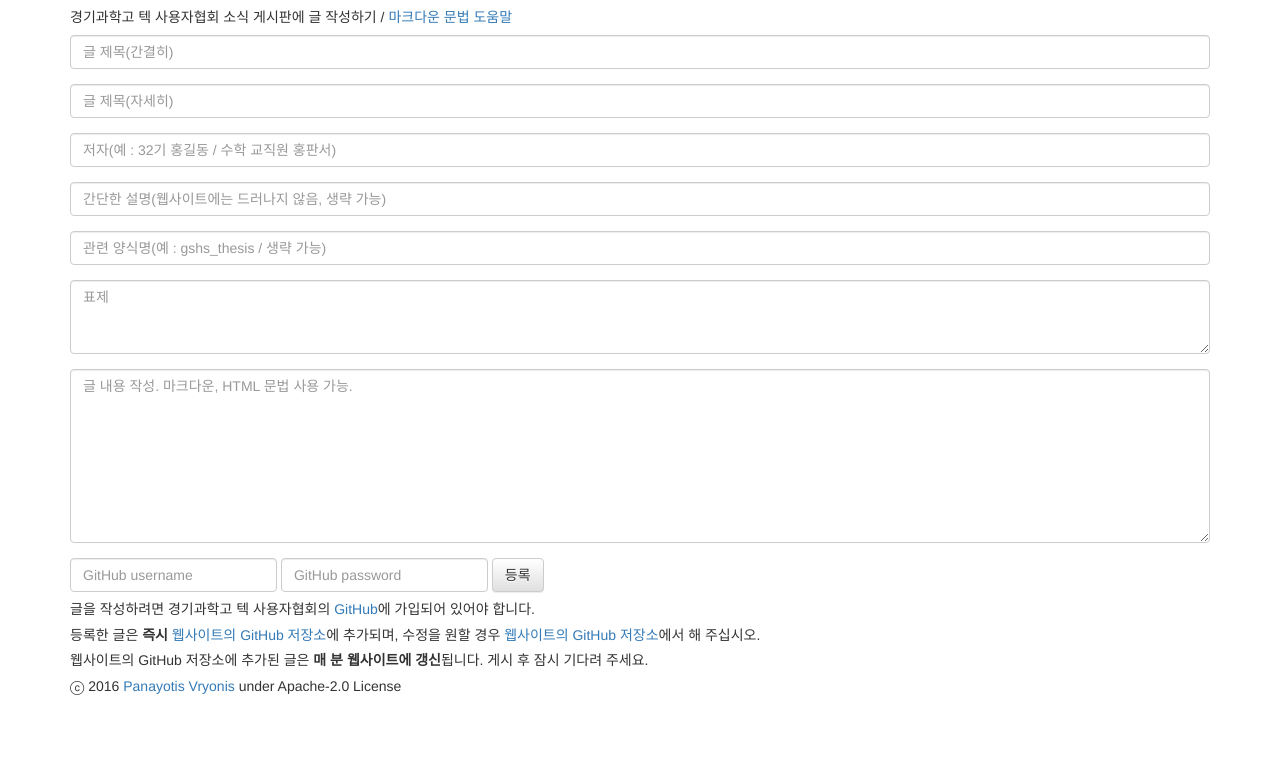
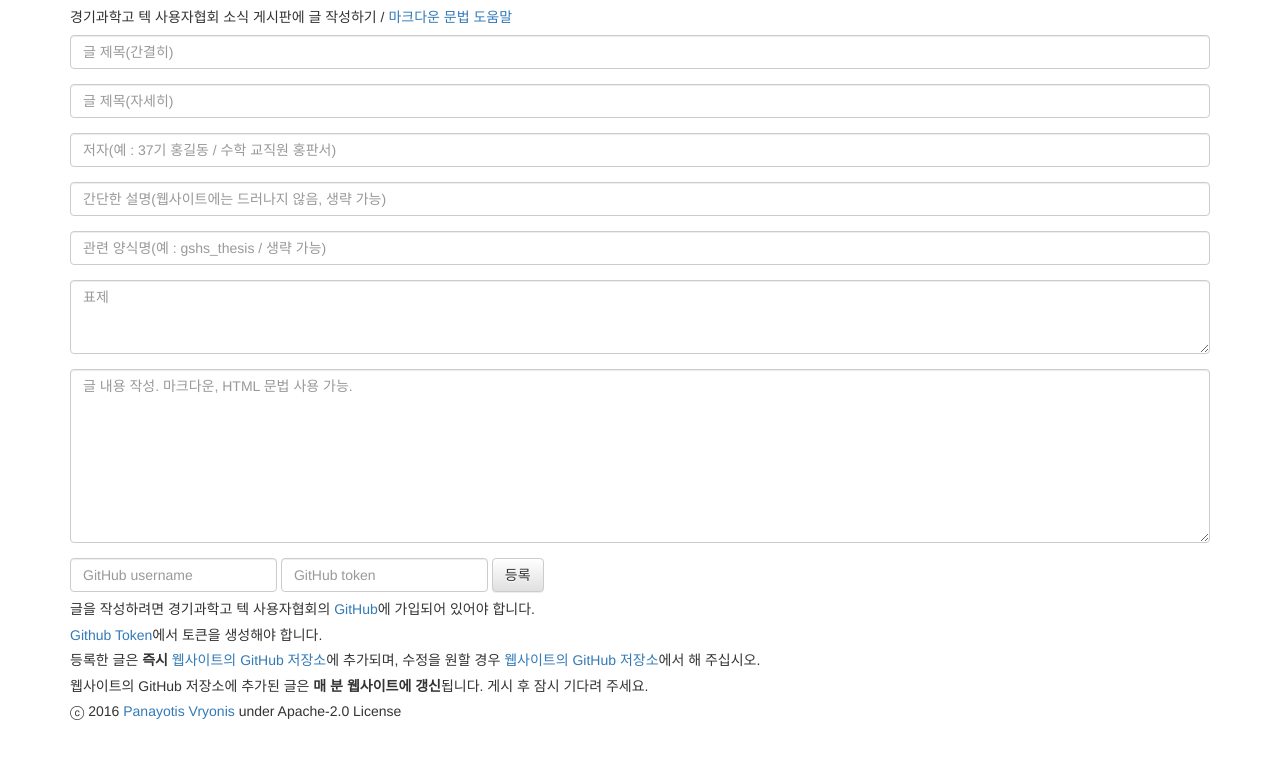
Before and after one commit to gshstexsociety/gshstexsociety.github.io, a Jekyll site: the page built from cms.html, in a window 1280 px wide. Shown: the top 759 px of the page. Built offline with Jekyll 4.4.1, drawn with Linux system fonts in a browser that asks for light colours; nearby versions of some CDN libraries.

Commit message:
Update cms.html

```diff
--- a/cms.html
+++ b/cms.html
@@ -34,7 +34,7 @@
 			<input type="text" class="form-control" placeholder="글 제목(자세히)" id="p_title_detail" name="title_detail">
 		</div>
 		<div class="form-group">
-			<input type="text" class="form-control" placeholder="저자(예 : 32기 홍길동 / 수학 교직원 홍판서)" id="p_author" name="author">
+			<input type="text" class="form-control" placeholder="저자(예 : 37기 홍길동 / 수학 교직원 홍판서)" id="p_author" name="author">
 		</div>
 		<div class="form-group">
 			<input type="text" class="form-control" placeholder="간단한 설명(웹사이트에는 드러나지 않음, 생략 가능)" id="p_description" name="description">
@@ -55,11 +55,12 @@
 			</div>
 			<div class="form-group">
 				<label for="password" class="sr-only">password</label>
-				<input type="password" class="form-control" id="password" placeholder="GitHub password">
+				<input type="password" class="form-control" id="password" placeholder="GitHub token">
 			</div>
 			<input type="button" class="btn btn-default" id="go" value="등록" />
             <br>
             <h5>글을 작성하려면 경기과학고 텍 사용자협회의 <a href="https://github.com/gshslatexintro">GitHub</a>에 가입되어 있어야 합니다.</h5>
+	    <h5><a href="https://github.com/settings/tokens">Github Token</a>에서 토큰을 생성해야 합니다.</h5>
             <h5>등록한 글은 <b>즉시</b> <a href="https://github.com/gshslatexintro/latex.gs.hs.kr">웹사이트의 GitHub 저장소</a>에 추가되며, 수정을 원할 경우 <a href="https://github.com/gshslatexintro/latex.gs.hs.kr">웹사이트의 GitHub 저장소</a>에서 해 주십시오.</h5>
             <h5>웹사이트의 GitHub 저장소에 추가된 글은 <b>매 분 웹사이트에 갱신</b>됩니다. 게시 후 잠시 기다려 주세요.</h5>
             <h5>ⓒ 2016 <a href="https://www.vrypan.net/">Panayotis Vryonis</a> under Apache-2.0 License</h5>
```
